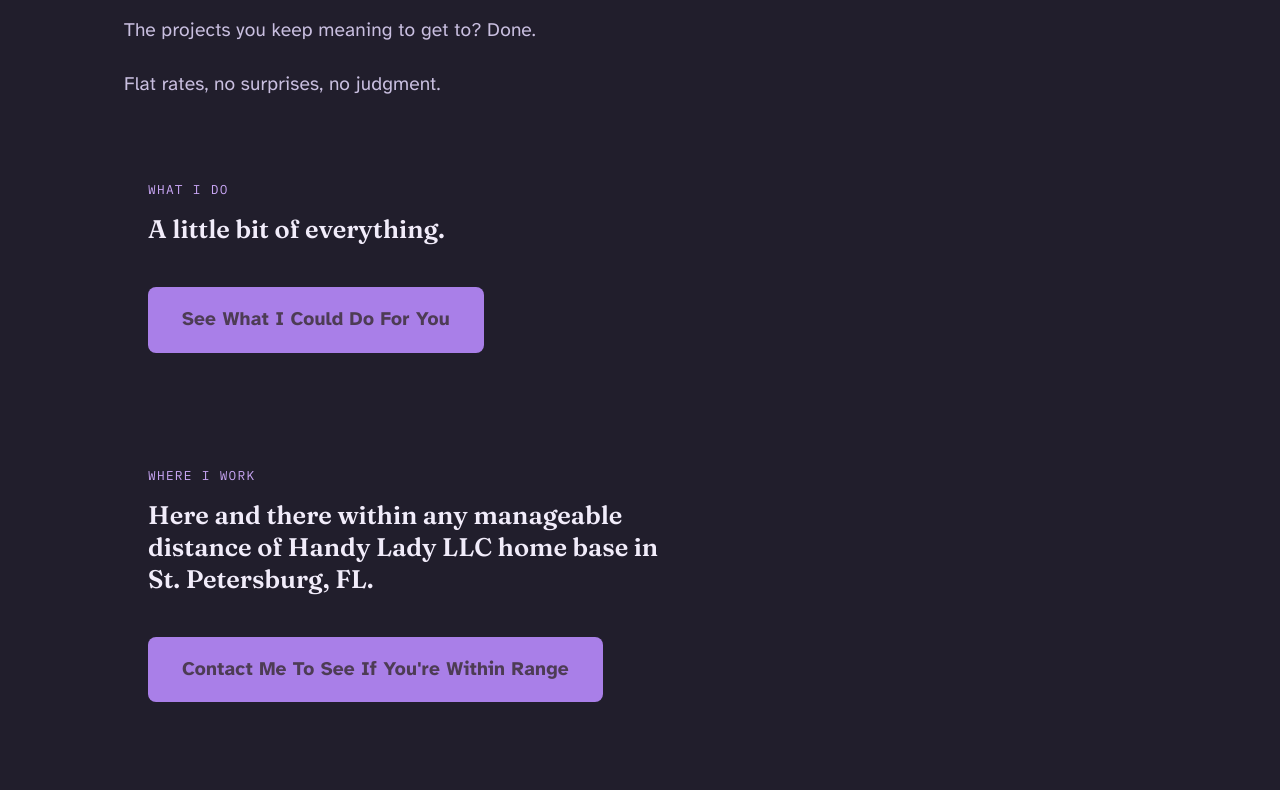
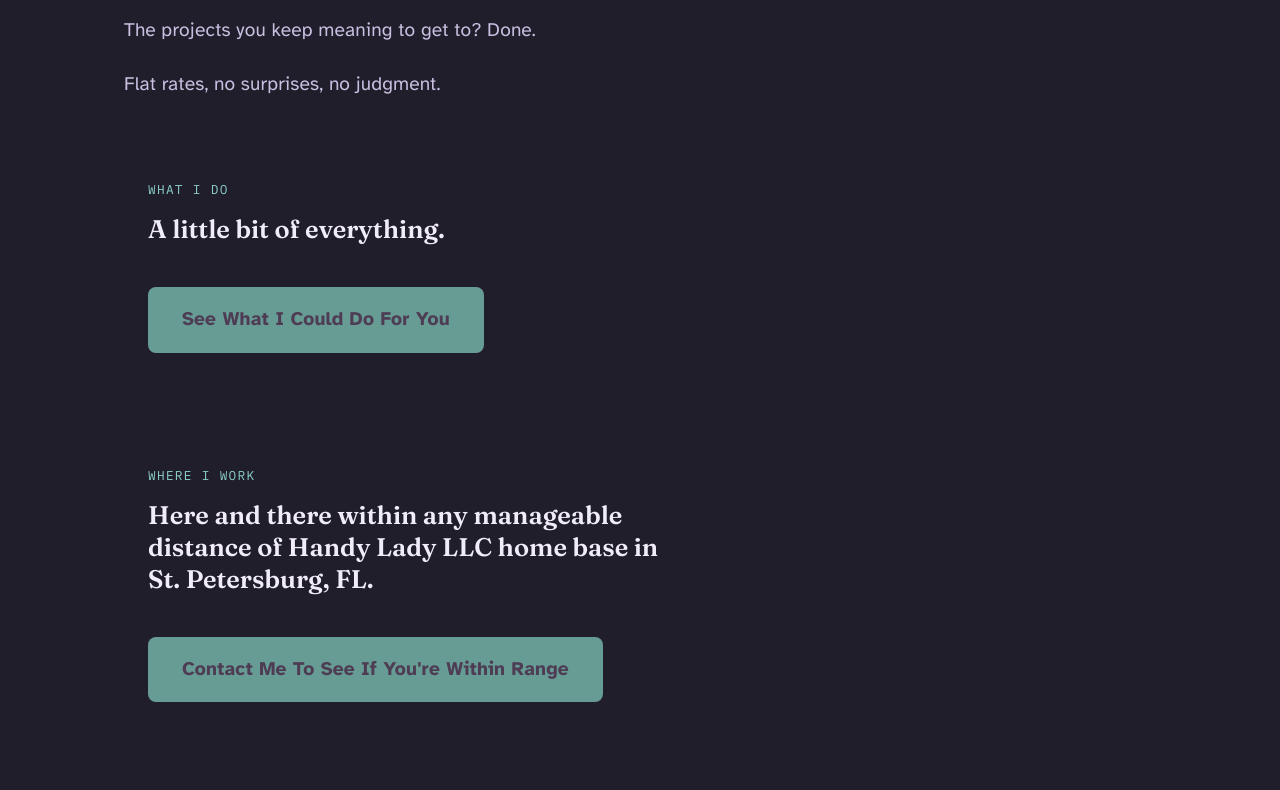
Before and after one commit to HandyLadyLLC/HandyLadyLLC.github.io, a plain HTML site: page index.html in a window 1280 px wide. Shown: the part 698-1488 px from the top of the page. Drawn offline with Linux system fonts and the light colour scheme.

Commit message:
Update Style.css

```diff
--- a/css/Style.css
+++ b/css/Style.css
@@ -11,11 +11,11 @@
   --surface-alt: #332C4A;
   --ink: #F1ECFA;
   --ink-soft: #C9BFE0;
-  --brand: #C9A6F5;
-  --brand-dark: #A97FE8;
-  --brand-deep: #5A3D8C;
-  --amber: #F0B15B;
-  --amber-dark: #D89440;
+  --brand: #8ACFC7;
+  --brand-dark: #679C95;
+  --brand-deep: #51406E;
+  --amber: #578A74;
+  --amber-dark: #345247;
   --line: #453D5E;
   --line-soft: #362F49;
 
```
